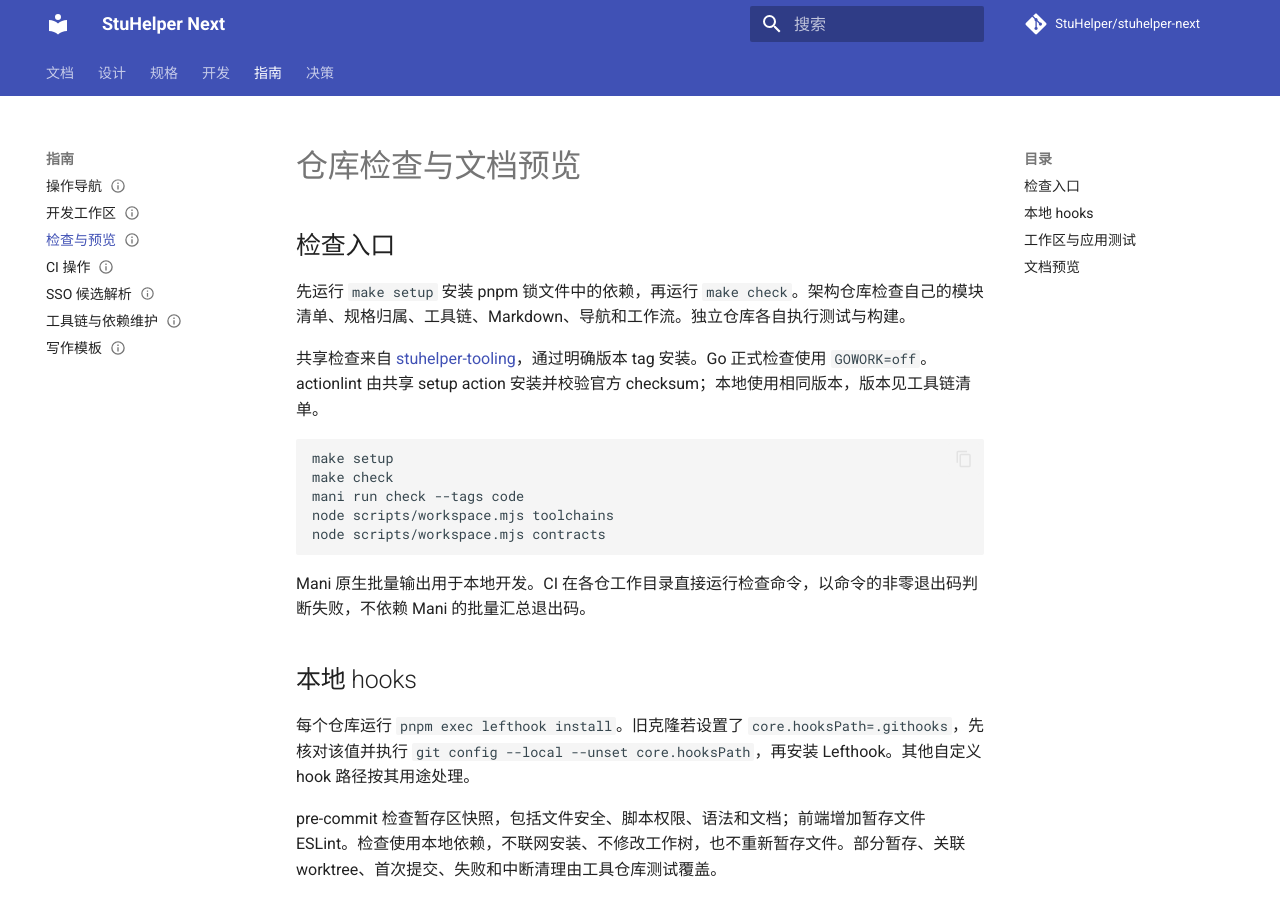
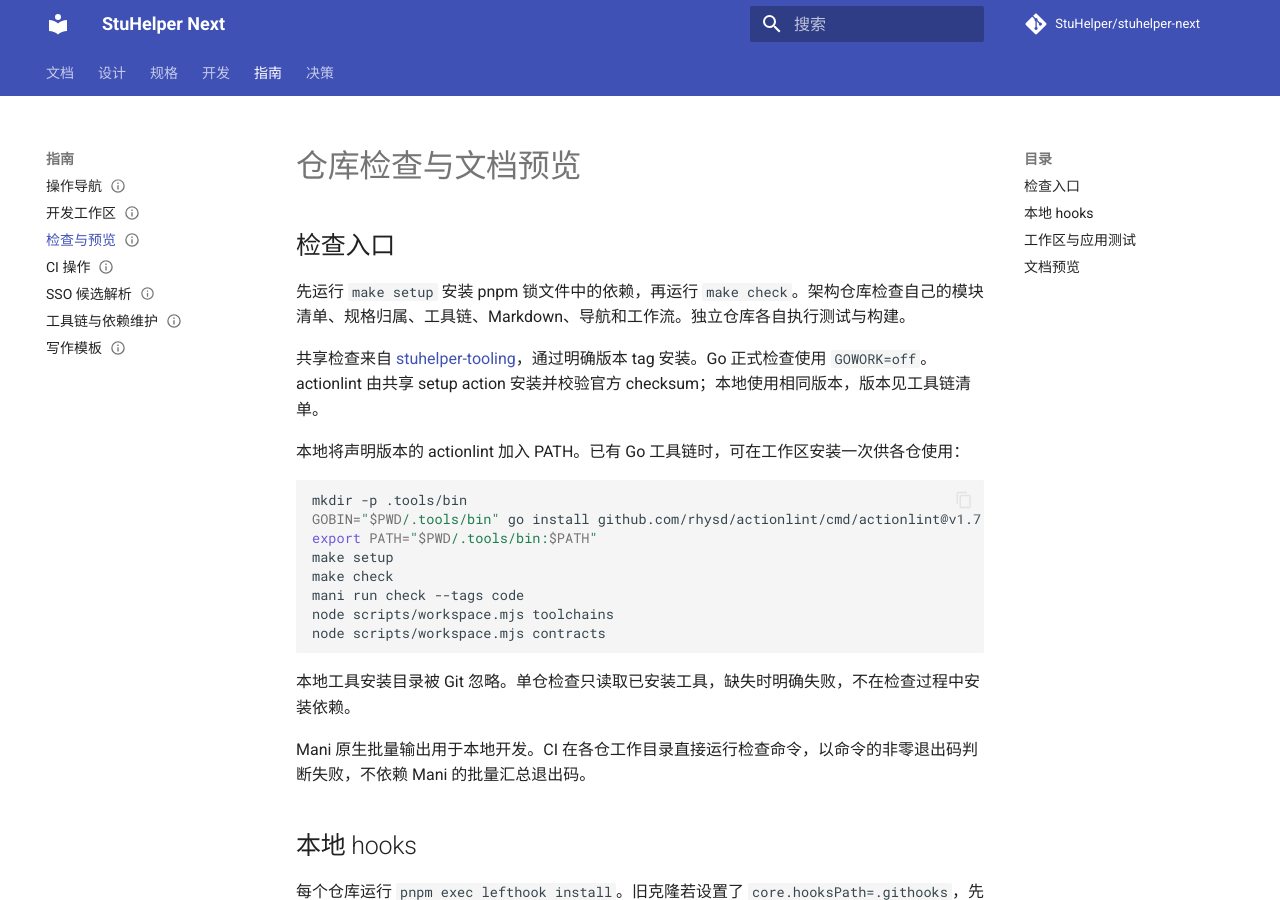
Before and after one commit to StuHelper/stuhelper-next, an MkDocs documentation site: the page built from docs/guide/repository-checks.md, in a window 1280 px wide and 900 px high. Built offline with MkDocs 1.6.1 and Material for MkDocs 9.7.7, drawn with Linux system fonts in a browser that asks for light colours; comment, search, counter and statistics services are not loaded.

Commit message:
docs(workspace): 明确本地工作流检查工具的安装入口

````diff
--- a/docs/guide/repository-checks.md
+++ b/docs/guide/repository-checks.md
@@ -12,13 +12,20 @@
 
 共享检查来自 [stuhelper-tooling](https://github.com/StuHelper/stuhelper-tooling)，通过明确版本 tag 安装。Go 正式检查使用 `GOWORK=off`。actionlint 由共享 setup action 安装并校验官方 checksum；本地使用相同版本，版本见工具链清单。
 
+本地将声明版本的 actionlint 加入 PATH。已有 Go 工具链时，可在工作区安装一次供各仓使用：
+
 ```bash
+mkdir -p .tools/bin
+GOBIN="$PWD/.tools/bin" go install github.com/rhysd/actionlint/cmd/actionlint@v1.7.12
+export PATH="$PWD/.tools/bin:$PATH"
 make setup
 make check
 mani run check --tags code
 node scripts/workspace.mjs toolchains
 node scripts/workspace.mjs contracts
 ```
+
+本地工具安装目录被 Git 忽略。单仓检查只读取已安装工具，缺失时明确失败，不在检查过程中安装依赖。
 
 Mani 原生批量输出用于本地开发。CI 在各仓工作目录直接运行检查命令，以命令的非零退出码判断失败，不依赖 Mani 的批量汇总退出码。
 
````
Also changed, not shown: README.md (+1 -1 lines).
